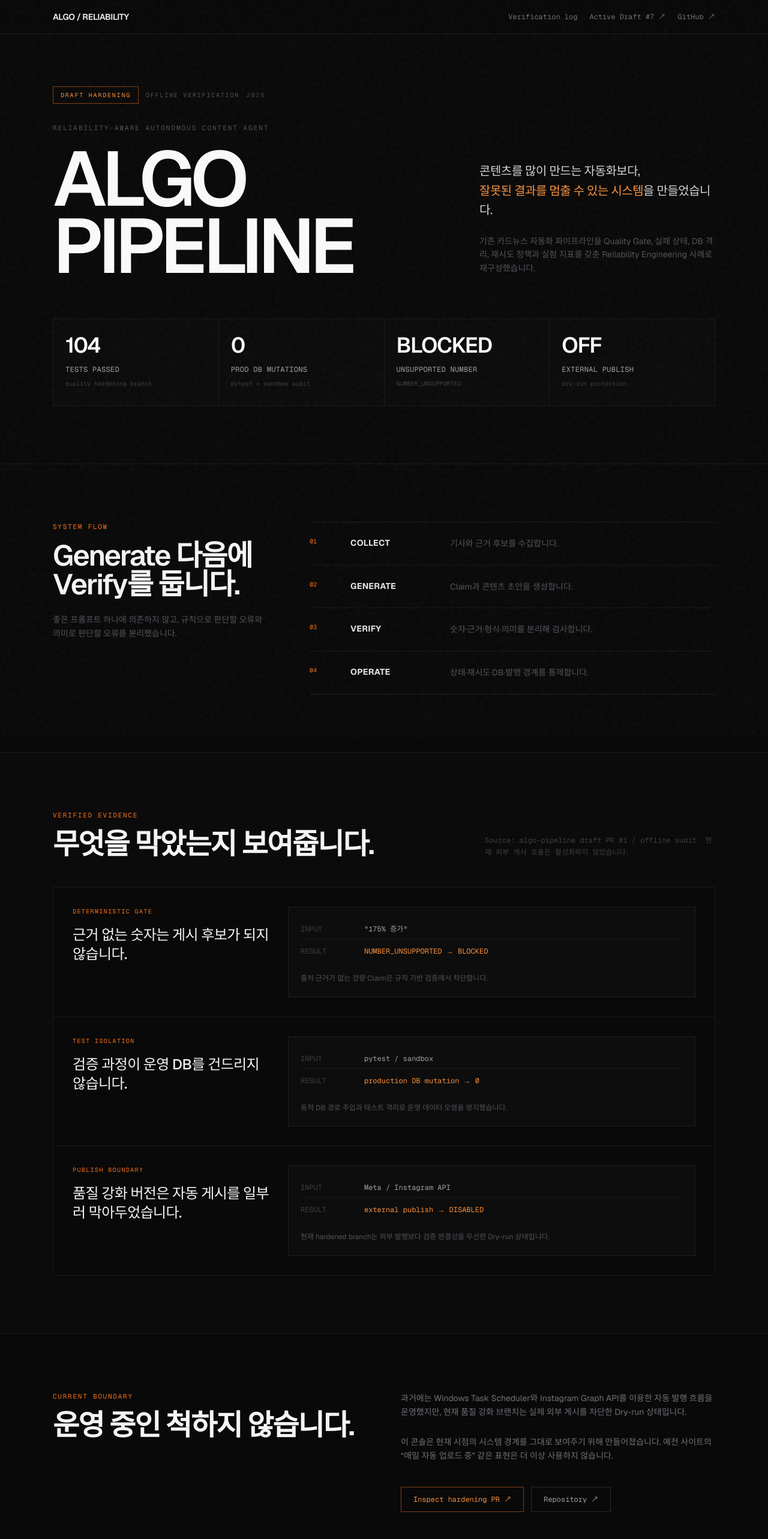
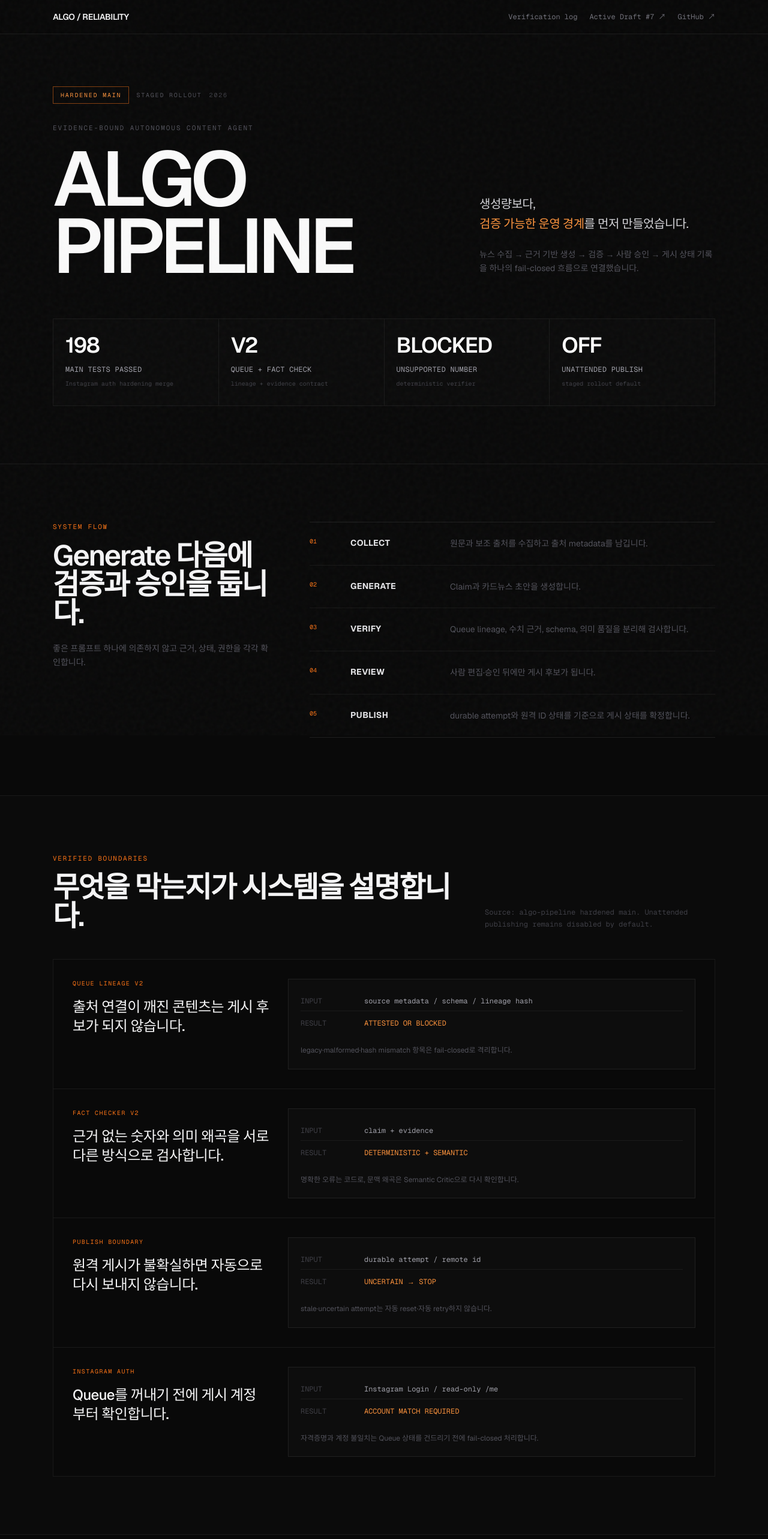
Before and after one commit to YunhuPark/algo-site, a Next.js app: page / in a window 1280 px wide. Shown: the top 2566 px of the page at 60% size. Built offline with nearby package versions, Linux system fonts and the light colour scheme.

Commit message:
feat: align reliability console with current main

```diff
--- a/src/app/page.tsx
+++ b/src/app/page.tsx
@@ -2,40 +2,48 @@ import Header from '@/components/Header';
 import Footer from '@/components/Footer';
 
 const METRICS = [
-  { value: '104', label: 'tests passed', note: 'quality hardening branch' },
-  { value: '0', label: 'prod DB mutations', note: 'pytest + sandbox audit' },
-  { value: 'BLOCKED', label: 'unsupported number', note: 'NUMBER_UNSUPPORTED' },
-  { value: 'OFF', label: 'external publish', note: 'dry-run protection' },
+  { value: '198', label: 'main tests passed', note: 'Instagram auth hardening merge' },
+  { value: 'V2', label: 'queue + fact check', note: 'lineage + evidence contract' },
+  { value: 'BLOCKED', label: 'unsupported number', note: 'deterministic verifier' },
+  { value: 'OFF', label: 'unattended publish', note: 'staged rollout default' },
 ];
 
 const FLOW = [
-  ['01', 'COLLECT', '기사와 근거 후보를 수집합니다.'],
-  ['02', 'GENERATE', 'Claim과 콘텐츠 초안을 생성합니다.'],
-  ['03', 'VERIFY', '숫자·근거·형식·의미를 분리해 검사합니다.'],
-  ['04', 'OPERATE', '상태·재시도·DB·발행 경계를 통제합니다.'],
+  ['01', 'COLLECT', '원문과 보조 출처를 수집하고 출처 metadata를 남깁니다.'],
+  ['02', 'GENERATE', 'Claim과 카드뉴스 초안을 생성합니다.'],
+  ['03', 'VERIFY', 'Queue lineage, 수치 근거, schema, 의미 품질을 분리해 검사합니다.'],
+  ['04', 'REVIEW', '사람 편집·승인 뒤에만 게시 후보가 됩니다.'],
+  ['05', 'PUBLISH', 'durable attempt와 원격 ID 상태를 기준으로 게시 상태를 확정합니다.'],
 ];
 
 const CHECKS = [
   {
-    label: 'DETERMINISTIC GATE',
-    title: '근거 없는 숫자는 게시 후보가 되지 않습니다.',
-    before: '"175% 증가"',
-    result: 'NUMBER_UNSUPPORTED → BLOCKED',
-    detail: '출처 근거가 없는 정량 Claim은 규칙 기반 검증에서 차단합니다.',
+    label: 'QUEUE LINEAGE V2',
+    title: '출처 연결이 깨진 콘텐츠는 게시 후보가 되지 않습니다.',
+    before: 'source metadata / schema / lineage hash',
+    result: 'ATTESTED OR BLOCKED',
+    detail: 'legacy·malformed·hash mismatch 항목은 fail-closed로 격리합니다.',
   },
   {
-    label: 'TEST ISOLATION',
-    title: '검증 과정이 운영 DB를 건드리지 않습니다.',
-    before: 'pytest / sandbox',
-    result: 'production DB mutation → 0',
-    detail: '동적 DB 경로 주입과 테스트 격리로 운영 데이터 오염을 방지했습니다.',
+    label: 'FACT CHECKER V2',
+    title: '근거 없는 숫자와 의미 왜곡을 서로 다른 방식으로 검사합니다.',
+    before: 'claim + evidence',
+    result: 'DETERMINISTIC + SEMANTIC',
+    detail: '명확한 오류는 코드로, 문맥 왜곡은 Semantic Critic으로 다시 확인합니다.',
   },
   {
     label: 'PUBLISH BOUNDARY',
-    title: '품질 강화 버전은 자동 게시를 일부러 막아두었습니다.',
-    before: 'Meta / Instagram API',
-    result: 'external publish → DISABLED',
-    detail: '현재 hardened branch는 외부 발행보다 검증 완결성을 우선한 Dry-run 상태입니다.',
+    title: '원격 게시가 불확실하면 자동으로 다시 보내지 않습니다.',
+    before: 'durable attempt / remote id',
+    result: 'UNCERTAIN → STOP',
+    detail: 'stale·uncertain attempt는 자동 reset·자동 retry하지 않습니다.',
+  },
+  {
+    label: 'INSTAGRAM AUTH',
+    title: 'Queue를 꺼내기 전에 게시 계정부터 확인합니다.',
+    before: 'Instagram Login / read-only /me',
+    result: 'ACCOUNT MATCH REQUIRED',
+    detail: '자격증명과 계정 불일치는 Queue 상태를 건드리기 전에 fail-closed 처리합니다.',
   },
 ];
 
@@ -43,36 +51,27 @@ export default function Home() {
   return (
     <div className="min-h-screen bg-[#090909] text-zinc-100">
       <Header />
-
       <main>
         <section className="max-w-6xl mx-auto px-6 pt-36 pb-24">
           <div className="flex flex-wrap items-center gap-3 mb-8 font-mono text-[10px] tracking-[0.18em] uppercase">
-            <span className="border border-orange-500/50 text-orange-400 px-3 py-1.5">Draft hardening</span>
-            <span className="text-zinc-600">Offline verification</span>
+            <span className="border border-orange-500/50 text-orange-400 px-3 py-1.5">Hardened main</span>
+            <span className="text-zinc-600">Staged rollout</span>
             <span className="text-zinc-700">2026</span>
           </div>
 
           <div className="grid grid-cols-1 lg:grid-cols-[1.25fr_.75fr] gap-14 items-end">
             <div>
-              <p className="text-[11px] font-mono text-zinc-600 tracking-[0.18em] uppercase mb-5">
-                Reliability-aware autonomous content agent
-              </p>
-              <h1
-                className="font-semibold text-zinc-50 leading-[0.88] tracking-[-0.055em]"
-                style={{ fontSize: 'clamp(62px, 10vw, 132px)' }}
-              >
+              <p className="text-[11px] font-mono text-zinc-600 tracking-[0.18em] uppercase mb-5">Evidence-bound autonomous content agent</p>
+              <h1 className="font-semibold text-zinc-50 leading-[0.88] tracking-[-0.055em]" style={{ fontSize: 'clamp(62px, 10vw, 132px)' }}>
                 ALGO<br />PIPELINE
               </h1>
             </div>
             <div className="pb-2">
               <p className="text-xl text-zinc-300 leading-relaxed tracking-tight">
-                콘텐츠를 많이 만드는 자동화보다,
-                <br />
-                <span className="text-orange-400">잘못된 결과를 멈출 수 있는 시스템</span>을 만들었습니다.
+                생성량보다,<br /><span className="text-orange-400">검증 가능한 운영 경계</span>를 먼저 만들었습니다.
               </p>
               <p className="text-sm text-zinc-600 leading-relaxed mt-6 max-w-md">
-                기존 카드뉴스 자동화 파이프라인을 Quality Gate, 실패 상태, DB 격리,
-                재시도 정책과 실험 지표를 갖춘 Reliability Engineering 사례로 재구성했습니다.
+                뉴스 수집 → 근거 기반 생성 → 검증 → 사람 승인 → 게시 상태 기록을 하나의 fail-closed 흐름으로 연결했습니다.
               </p>
             </div>
           </div>
@@ -93,14 +92,9 @@ export default function Home() {
             <div className="grid grid-cols-1 lg:grid-cols-[.7fr_1.3fr] gap-16">
               <div>
                 <p className="text-[11px] font-mono text-orange-500 tracking-[0.16em] uppercase mb-4">System flow</p>
-                <h2 className="text-3xl lg:text-5xl font-semibold tracking-[-0.04em] leading-tight">
-                  Generate 다음에<br />Verify를 둡니다.
-                </h2>
-                <p className="text-sm text-zinc-600 leading-relaxed mt-6 max-w-sm">
-                  좋은 프롬프트 하나에 의존하지 않고, 규칙으로 판단할 오류와 의미로 판단할 오류를 분리했습니다.
-                </p>
+                <h2 className="text-3xl lg:text-5xl font-semibold tracking-[-0.04em] leading-tight">Generate 다음에<br />검증과 승인을 둡니다.</h2>
+                <p className="text-sm text-zinc-600 leading-relaxed mt-6 max-w-sm">좋은 프롬프트 하나에 의존하지 않고 근거, 상태, 권한을 각각 확인합니다.</p>
               </div>
-
               <div className="border-y border-[#1f1f1f]">
                 {FLOW.map(([step, title, desc]) => (
                   <div key={step} className="grid grid-cols-[52px_150px_1fr] gap-4 py-6 border-b border-[#171717] last:border-b-0 items-start">
@@ -118,12 +112,10 @@ export default function Home() {
           <div className="max-w-6xl mx-auto px-6 py-24">
             <div className="flex flex-col lg:flex-row lg:items-end lg:justify-between gap-6 mb-12">
               <div>
-                <p className="text-[11px] font-mono text-orange-500 tracking-[0.16em] uppercase mb-4">Verified evidence</p>
-                <h2 className="text-3xl lg:text-5xl font-semibold tracking-[-0.04em]">무엇을 막았는지 보여줍니다.</h2>
+                <p className="text-[11px] font-mono text-orange-500 tracking-[0.16em] uppercase mb-4">Verified boundaries</p>
+                <h2 className="text-3xl lg:text-5xl font-semibold tracking-[-0.04em]">무엇을 막는지가 시스템을 설명합니다.</h2>
               </div>
-              <p className="text-xs font-mono text-zinc-700 max-w-sm leading-relaxed">
-                Source: algo-pipeline draft PR #1 / offline audit. 현재 외부 게시 호출은 활성화하지 않았습니다.
-              </p>
+              <p className="text-xs font-mono text-zinc-700 max-w-sm leading-relaxed">Source: algo-pipeline hardened main. Unattended publishing remains disabled by default.</p>
             </div>
 
             <div className="space-y-px bg-[#1a1a1a] border border-[#1a1a1a]">
@@ -134,14 +126,8 @@ export default function Home() {
                     <h3 className="text-xl lg:text-2xl font-medium tracking-tight text-zinc-100 leading-snug">{check.title}</h3>
                   </div>
                   <div className="border border-[#202020] bg-[#0d0d0d] p-5 font-mono">
-                    <div className="grid grid-cols-[90px_1fr] gap-4 text-xs py-2 border-b border-[#1b1b1b]">
-                      <span className="text-zinc-700">INPUT</span>
-                      <span className="text-zinc-400">{check.before}</span>
-                    </div>
-                    <div className="grid grid-cols-[90px_1fr] gap-4 text-xs py-3">
-                      <span className="text-zinc-700">RESULT</span>
-                      <span className="text-orange-400">{check.result}</span>
-                    </div>
+                    <div className="grid grid-cols-[90px_1fr] gap-4 text-xs py-2 border-b border-[#1b1b1b]"><span className="text-zinc-700">INPUT</span><span className="text-zinc-400">{check.before}</span></div>
+                    <div className="grid grid-cols-[90px_1fr] gap-4 text-xs py-3"><span className="text-zinc-700">RESULT</span><span className="text-orange-400">{check.result}</span></div>
                     <p className="text-xs text-zinc-600 leading-relaxed mt-4 font-sans">{check.detail}</p>
                   </div>
                 </article>
@@ -153,43 +139,20 @@ export default function Home() {
         <section className="border-t border-[#1a1a1a]">
           <div className="max-w-6xl mx-auto px-6 py-24 grid grid-cols-1 lg:grid-cols-2 gap-14">
             <div>
-              <p className="text-[11px] font-mono text-orange-500 tracking-[0.16em] uppercase mb-4">Current boundary</p>
-              <h2 className="text-3xl lg:text-5xl font-semibold tracking-[-0.04em] leading-tight">
-                운영 중인 척하지 않습니다.
-              </h2>
+              <p className="text-[11px] font-mono text-orange-500 tracking-[0.16em] uppercase mb-4">Current experiment</p>
+              <h2 className="text-3xl lg:text-5xl font-semibold tracking-[-0.04em] leading-tight">다음 단계는<br />closed-loop quality입니다.</h2>
             </div>
             <div className="space-y-7 text-sm text-zinc-500 leading-relaxed">
-              <p>
-                과거에는 Windows Task Scheduler와 Instagram Graph API를 이용한 자동 발행 흐름을 운영했지만,
-                현재 품질 강화 브랜치는 실제 외부 게시를 차단한 Dry-run 상태입니다.
-              </p>
-              <p>
-                이 콘솔은 현재 시점의 시스템 경계를 그대로 보여주기 위해 만들어졌습니다. 예전 사이트의
-                “매일 자동 업로드 중” 같은 표현은 더 이상 사용하지 않습니다.
-              </p>
+              <p>현재 Draft PR #7에서는 근거 기반 생성 → 사람 편집·승인 → Instagram 성과 snapshot → 주간 품질 회고 → 승인 대기 실험 제안을 연결하고 있습니다.</p>
+              <p>Draft 기능과 main 완료 기능을 섞지 않습니다. 실제 카드뉴스 샘플의 시각 검토 전에는 병합하지 않도록 경계를 유지하고 있습니다.</p>
               <div className="flex flex-wrap gap-3 pt-3">
-                <a
-                  href="https://github.com/YunhuPark/algo-pipeline/pull/1"
-                  target="_blank"
-                  rel="noopener noreferrer"
-                  className="inline-flex border border-orange-500/50 text-orange-400 hover:bg-orange-500 hover:text-black px-5 py-3 text-xs font-mono transition-colors"
-                >
-                  Inspect hardening PR ↗
-                </a>
-                <a
-                  href="https://github.com/YunhuPark/algo-pipeline"
-                  target="_blank"
-                  rel="noopener noreferrer"
-                  className="inline-flex border border-[#2a2a2a] text-zinc-400 hover:border-zinc-500 hover:text-zinc-100 px-5 py-3 text-xs font-mono transition-colors"
-                >
-                  Repository ↗
-                </a>
+                <a href="https://github.com/YunhuPark/algo-pipeline/pull/7" target="_blank" rel="noopener noreferrer" className="inline-flex border border-orange-500/50 text-orange-400 hover:bg-orange-500 hover:text-black px-5 py-3 text-xs font-mono transition-colors">Inspect active Draft #7 ↗</a>
+                <a href="https://github.com/YunhuPark/algo-pipeline" target="_blank" rel="noopener noreferrer" className="inline-flex border border-[#2a2a2a] text-zinc-400 hover:border-zinc-500 hover:text-zinc-100 px-5 py-3 text-xs font-mono transition-colors">Repository ↗</a>
               </div>
             </div>
           </div>
         </section>
       </main>
-
       <Footer />
     </div>
   );
```
